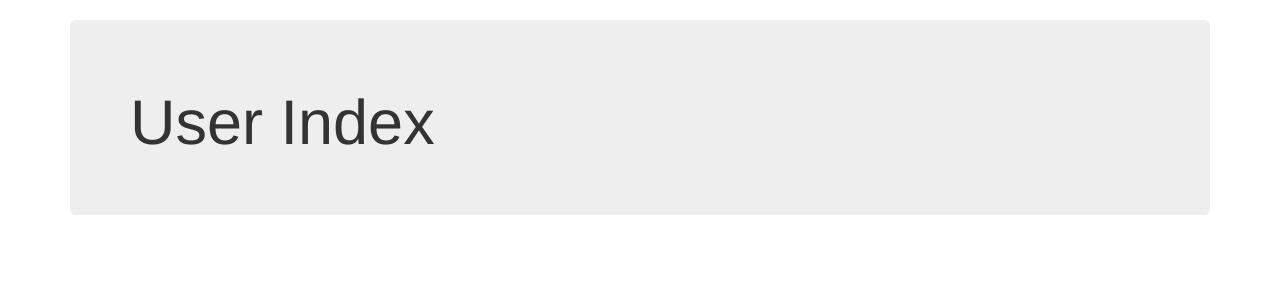
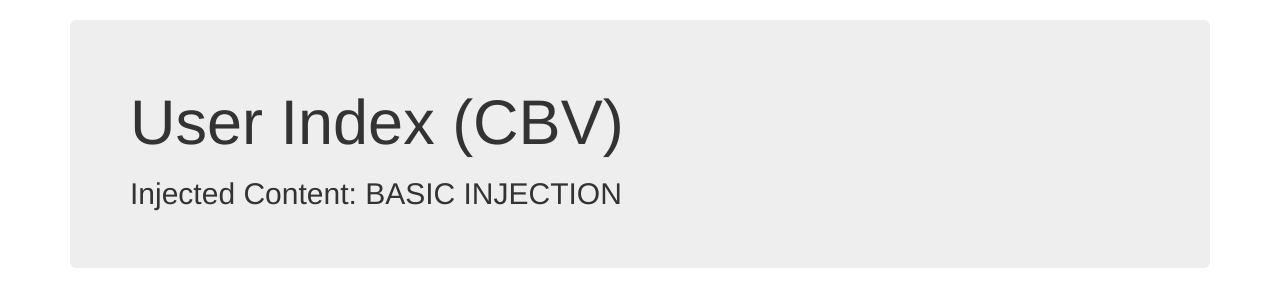
Before and after one commit to Loganb3rry/python-django-playground, a Django app: page / in a window 1280 px wide. Shown: the part 51-358 px from the top of the page. Run offline with Django 3.2, Linux system fonts and the light colour scheme; some libraries are stand-ins or nearby versions.

Commit message:
Class Based Views

```diff
--- a/python_django_playground/urls.py
+++ b/python_django_playground/urls.py
@@ -19,7 +19,7 @@ from users_app import views
 
 urlpatterns = [
     path('admin/', admin.site.urls),
-    path('', views.index, name='index'),
+    path('', views.IndexView.as_view(), name='index'),
     path('user_app/', include('users_app.urls')),
     path('logout/', views.user_logout, name='logout'),
 ]
--- a/templates/users_app/index.html
+++ b/templates/users_app/index.html
@@ -1,6 +1,7 @@
 {% extends "users_app/base.html" %}
 {% block body_block %}
     <div class="jumbotron">
-        <h1>User Index</h1>
+        <h1>User Index (CBV)</h1>
+        <h2>Injected Content: {{ inject_me }}</h2>
     </div>
 {% endblock %}
--- a/users_app/views.py
+++ b/users_app/views.py
@@ -4,10 +4,22 @@ from django.urls import reverse
 from django.contrib.auth import authenticate, login, logout
 from django.contrib.auth.decorators import login_required
 from django.http import HttpResponseRedirect, HttpResponse
+from django.views.generic import View, TemplateView
 
 
-def index(request):
-    return render(request, 'users_app/index.html')
+# Class Based View
+class IndexView(TemplateView):
+    template_name = 'users_app/index.html'
+
+    def get_context_data(self, **kwargs):
+        context = super().get_context_data(**kwargs)
+        context['inject_me'] = 'BASIC INJECTION'
+        return context
+
+
+# Function Based View
+# def index(request):
+#    return render(request, 'users_app/index.html')
 
 
 @login_required
```
